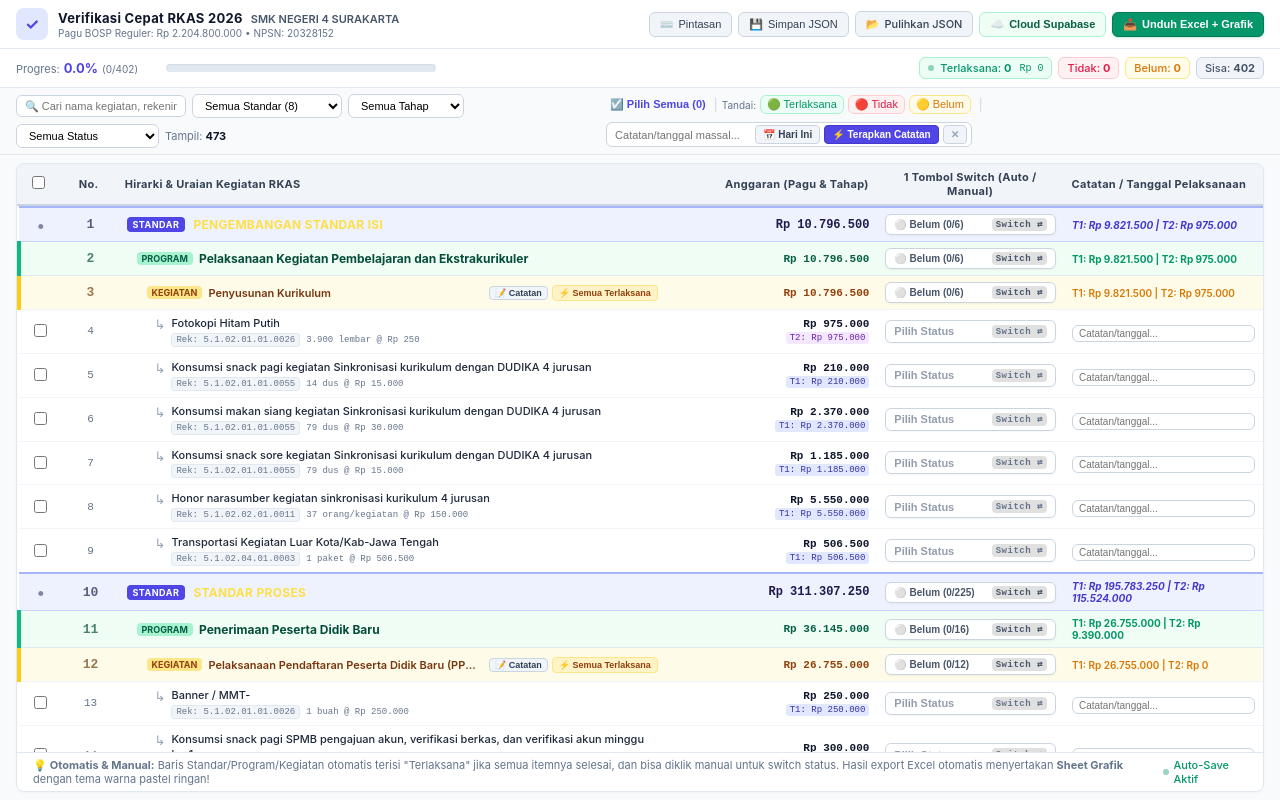
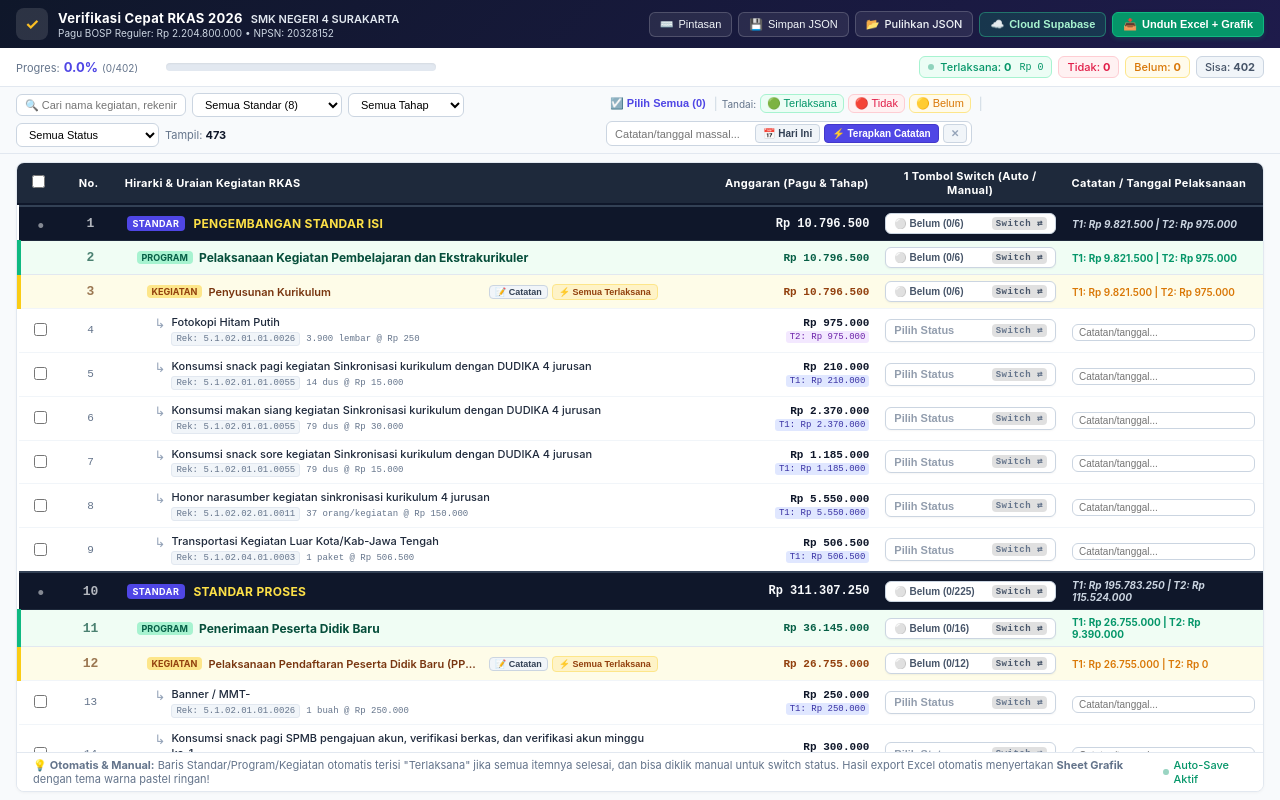
Before and after one commit to FFaaii-xl/verifikasi-rkas-smkn4, a plain HTML site: page index.html in a window 1280 px wide. Drawn offline with nearby package versions, Linux system fonts and the light colour scheme; no server answers.

Commit message:
Restore sleek midnight dark navbar, dark header, and high-contrast Standar level theme

```diff
--- a/app.js
+++ b/app.js
@@ -766,13 +766,13 @@ function renderTable() {
             <span style="font-size: 12px; text-transform: uppercase; letter-spacing: 0.3px; color: #fde047;">${escapeHtml(item.uraian)}</span>
           </div>
         </td>
-        <td class="col-amt" style="font-family: monospace; font-weight: 700; font-size: 12px; color: #1e1b4b;">
+        <td class="col-amt" style="font-family: monospace; font-weight: 700; font-size: 12px; color: #f8fafc;">
           ${formatRp(item.jumlah)}
         </td>
         <td class="col-btn">
           ${renderParentSwitchButtonHtml(item)}
         </td>
-        <td class="col-note" style="font-size: 10px; color: #4338ca; font-style: italic;">
+        <td class="col-note" style="font-size: 10px; color: #cbd5e1; font-style: italic;">
           T1: ${formatRp(item.tahap_1)} | T2: ${formatRp(item.tahap_2)}
         </td>
       `;
--- a/index.html
+++ b/index.html
@@ -17,16 +17,16 @@
 
   <div class="app-container">
 
-    <!-- 1. TOP NAVBAR (Light Theme) -->
+    <!-- 1. TOP NAVBAR (Midnight Dark Theme) -->
     <header class="navbar">
       <div class="nav-title">
         <div class="brand-icon">✓</div>
         <div>
           <div style="display: flex; align-items: baseline; gap: 8px;">
-            <strong style="font-size: 13px; letter-spacing: 0.3px; color: #0f172a;">Verifikasi Cepat RKAS 2026</strong>
-            <span style="font-size: 11px; color: #475569; font-weight: 600;">SMK NEGERI 4 SURAKARTA</span>
+            <strong style="font-size: 13px; letter-spacing: 0.3px; color: #ffffff;">Verifikasi Cepat RKAS 2026</strong>
+            <span style="font-size: 11px; color: #e2e8f0; font-weight: 600;">SMK NEGERI 4 SURAKARTA</span>
           </div>
-          <div style="font-size: 10px; color: #64748b; margin-top: 1px;">
+          <div style="font-size: 10px; color: #cbd5e1; margin-top: 1px;">
             Pagu BOSP Reguler: Rp 2.204.800.000 • NPSN: 20328152
           </div>
         </div>
--- a/styles.css
+++ b/styles.css
@@ -54,18 +54,17 @@ html, body {
   overflow: hidden;
 }
 
-/* NAVBAR (Clean, Professional) */
+/* NAVBAR (Midnight Gradient, Sleek Executive Theme) */
 .navbar {
-  background: #ffffff;
-  border-bottom: 1px solid var(--border-color);
-  color: var(--text-main);
+  background: linear-gradient(135deg, #0f172a 0%, #1e1b4b 100%);
+  color: #ffffff;
   padding: 8px 16px;
   display: flex;
   align-items: center;
   justify-content: space-between;
   gap: 12px;
   flex-shrink: 0;
-  box-shadow: 0 1px 2px rgba(0,0,0,0.03);
+  box-shadow: 0 2px 8px rgba(0,0,0,0.15);
 }
 
 .nav-title {
@@ -75,8 +74,8 @@ html, body {
 }
 
 .brand-icon {
-  background: #e0e7ff;
-  color: #4f46e5;
+  background: rgba(255, 255, 255, 0.12);
+  color: #fbbf24;
   width: 32px;
   height: 32px;
   border-radius: 8px;
@@ -88,9 +87,9 @@ html, body {
 }
 
 .btn-nav {
-  background: #f1f5f9;
-  border: 1px solid #cbd5e1;
-  color: #334155;
+  background: rgba(255, 255, 255, 0.08);
+  border: 1px solid rgba(255, 255, 255, 0.18);
+  color: #f1f5f9;
   font-size: 11px;
   font-weight: 500;
   padding: 5px 10px;
@@ -103,8 +102,8 @@ html, body {
 }
 
 .btn-nav:hover {
-  background: #e2e8f0;
-  color: #0f172a;
+  background: rgba(255, 255, 255, 0.18);
+  color: #ffffff;
   transform: translateY(-1px);
 }
 
@@ -114,10 +113,10 @@ html, body {
 
 .btn-excel {
   background: #059669;
-  border: 1px solid #047857;
+  border: 1px solid #10b981;
   color: #ffffff;
   font-weight: 600;
-  box-shadow: 0 1px 3px rgba(5,150,105,0.25);
+  box-shadow: 0 2px 4px rgba(5,150,105,0.25);
 }
 
 .btn-excel:hover {
@@ -126,21 +125,21 @@ html, body {
 }
 
 .btn-cloud {
-  background: #f0fdf4;
-  border: 1px solid #a7f3d0;
-  color: #065f46;
+  background: rgba(16, 185, 129, 0.18);
+  border: 1px solid rgba(52, 211, 153, 0.4);
+  color: #a7f3d0;
   font-weight: 600;
 }
 
 .btn-cloud:hover {
-  background: #dcfce7;
-  color: #047857;
+  background: rgba(16, 185, 129, 0.35);
+  color: #ffffff;
 }
 
 .btn-cloud.connected {
-  background: #ecfdf5;
-  border-color: #34d399;
-  color: #047857;
+  background: #059669;
+  border-color: #10b981;
+  color: #ffffff;
 }
 
 /* STATS METRIC BAR */
@@ -290,18 +289,18 @@ html, body {
   box-shadow: 0 1px 3px rgba(0,0,0,0.04);
 }
 
-/* LIGHT THEME TABLE HEADER */
+/* CRISP DARK TABLE HEADER */
 .table-header-wrap {
   flex-shrink: 0;
-  background: #f1f5f9;
-  color: #1e293b;
-  border-bottom: 2px solid #cbd5e1;
+  background: #1e293b;
+  color: #ffffff;
+  border-bottom: 2px solid #0f172a;
 }
 
 .table-header-wrap th {
   font-size: 11px;
   font-weight: 700;
-  color: #334155;
+  color: #ffffff;
   letter-spacing: 0.3px;
 }
 
@@ -332,22 +331,22 @@ th, td {
 .col-note  { width: 16%; }
 
 /* ==========================================================================
-   LIGHT HIERARCHY THEMES (Clean, Pastel, Gentle on the eyes)
+   HIERARCHY THEMES (High Contrast, Distinct Levels)
    ========================================================================== */
 
-/* Level 1: STANDAR - Soft Lavender / Indigo Light */
+/* Level 1: STANDAR - Deep Executive Navy */
 .row-l1 {
-  background: #eef2ff !important;
-  color: #1e1b4b !important;
+  background: #0f172a !important;
+  color: #f8fafc !important;
   font-weight: 700;
-  border-top: 2px solid #a5b4fc;
-  border-bottom: 1px solid #c7d2fe;
+  border-top: 2px solid #334155;
+  border-bottom: 1px solid #1e293b;
 }
 
 .row-l1.parent-all-done {
-  background: #dcfce7 !important;
-  color: #064e3b !important;
-  border-top: 2px solid #86efac !important;
+  background: linear-gradient(135deg, #064e3b 0%, #065f46 100%) !important;
+  color: #ffffff !important;
+  border-top: 2px solid #10b981 !important;
 }
 
 /* Level 2: PROGRAM - Soft Mint Light */
```
